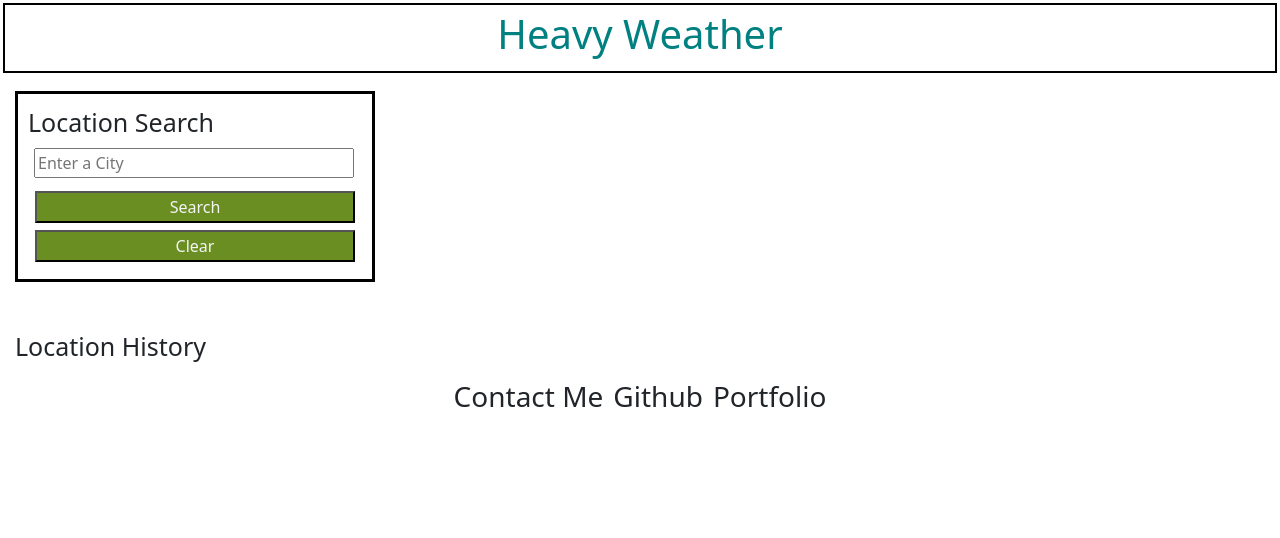
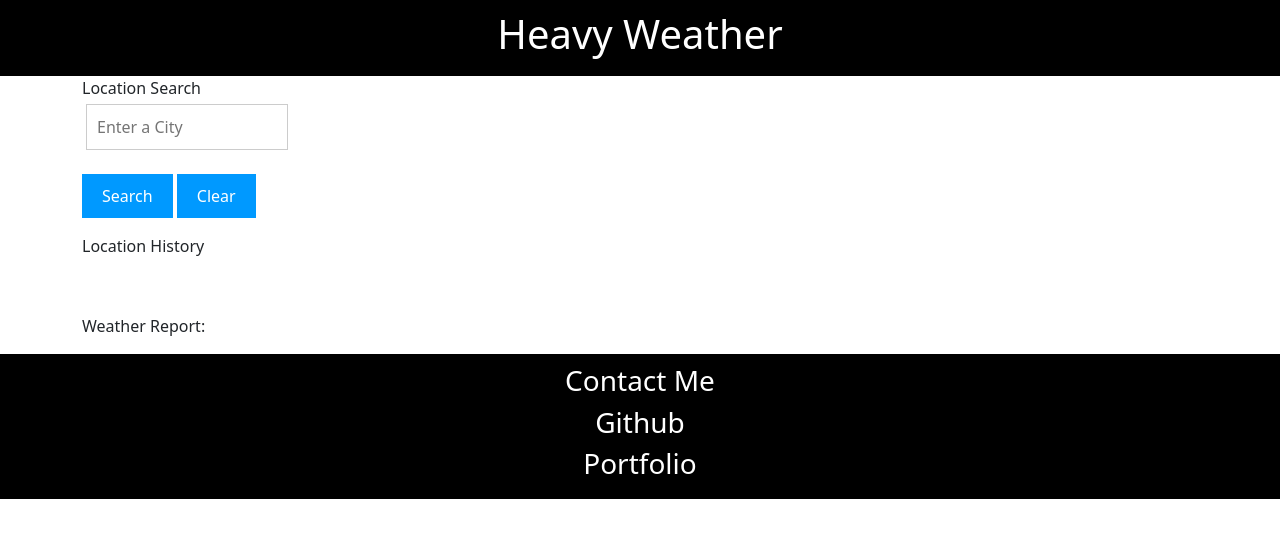
Before and after one commit to Soulreaper077/prod-new, a website: page views/index.html in a window 1280 px wide. Drawn offline with nearby package versions, Linux system fonts and the light colour scheme.

Commit message:
creating the flex boxes and aligning the items into place

```diff
--- a/server.js
+++ b/server.js
@@ -19,6 +19,6 @@ process.env.MONGODB_URI || 'mongodb://127.0.0.1:27017/soul-social',
 // Use this to log mongo queries being executed!
 mongoose.set('debug', true);
 
-app.use(require('./routes'));
+//app.use(require('./routes'));
 
 app.listen(PORT, () => console.log(`🌍 Connected on localhost:${PORT}`));
--- a/views/index.html
+++ b/views/index.html
@@ -6,7 +6,7 @@
     <meta name="viewport" content="width=, initial-scale=1.0">
 
     <!-- Links to the css and the Bootstrap-->
-    <link rel="stylesheet" href="style.css">
+    <link rel="stylesheet" href="sample.css">
     <link rel="stylesheet" href="https://cdn.jsdelivr.net/npm/bootstrap@5.2.3/dist/css/bootstrap.min.css" rel="stylesheet" integrity="sha384-rbsA2VBKQhggwzxH7pPCaAqO46MgnOM80zW1RWuH61DGLwZJEdK2Kadq2F9CUG65" crossorigin="anonymous">
     <title>Weather Report</title>
 </head>
@@ -19,9 +19,8 @@
     </div>
     </nav>
     <!-- End of the header section-->
-
     <!-- left side pane with the search bar and form -->
-
+<div class="container">
     <div class="block">
         <label class="label"> Location Search </label>
         <form type="form" action="#" data-netlify="" class="form p-1" onSubmit="return false;">
@@ -33,7 +32,7 @@
     <!-- Section for search bar and button  -->
     <button id="searchBtn" class="btn-style">Search</button>
     <button id="clearBtn" class="btn-style">Clear</button>
-</div>
+
     <!-- location history section -->
 
     <div class="lbox">
@@ -46,7 +45,7 @@
             <!-- insert location search history here dynamically -->
             </div>
     </div>
-
+</div> <!-- bloock div for location search and history in the same -->
     <!-- end of the left side box -->
 
     <!--####### BREAK #######-->
@@ -55,11 +54,20 @@
 
     <div class="columns">
         <div class="cards">
+            <article class="media">
+                <figure class="media-left"></figure>
+                <div class="content">
+                    <p class="has-text-weight-bold">
+                        <i class="fa-solid fa-cloud-sun"></i>
+                        Weather Report:
+                    </p>
+                </div>
+            </article>
 
         </div>
 
     </div>
-
+</div> <!-- container closing div for the flex wrap -->
     <!-- daily forecast end -->
 
     <!-- Start of the footer section -->
--- /dev/null
+++ b/views/sample.css
@@ -0,0 +1,49 @@
+/* Define font and background color for the body */
+body {
+    font-family: Arial, sans-serif;
+    background-color: #f0f0f0;
+  }
+
+  /* Style the header and center the text */
+  nav .header {
+    background-color: #000000;
+    text-align: center;
+    color: white;
+    padding: 10px;
+  }
+
+  /* Style the search form */
+  .form {
+    display: flex;
+    align-items: center;
+    margin-bottom: 20px;
+  }
+
+  /* Style the search input field */
+  .form .input {
+    width: 80%;
+    padding: 10px;
+    border: 1px solid #ccc;
+  }
+
+  /* Style the search and clear buttons */
+  .btn-style {
+    padding: 10px 20px;
+    background-color: #0099ff;
+    color: white;
+    border: none;
+    cursor: pointer;
+  }
+
+  /* Style the location history section */
+  .location-history {
+    padding: 20px;
+  }
+
+  /* Style the footer */
+  footer {
+    background-color: #000000;
+    color: white;
+    padding: 10px;
+    text-align: center;
+  }
--- a/views/style.css
+++ b/views/style.css
@@ -4,6 +4,11 @@
     justify-content: center ;
     padding: 5px;
     margin: 3px;
+}
+
+.container {
+    display: flex;
+    flex-wrap:wrap
 }
 
 h1 {
@@ -17,7 +22,7 @@ h1 {
 }
 
 .btn-style {
-    background-color: olivedrab;
+    background-color: rgb(35, 117, 142);
     color: whitesmoke;
 }
 
@@ -35,12 +40,16 @@ h1 {
     padding: 10px;
     margin: 15px;
     border: 3px solid black;
-    display: inline-block;
+    display: flex;
+    flex-direction: column;
+
 }
 /* Left box class */
 .lbox {
+    display: flex;
     padding: 10px;
     margin: 5px;
+
 }
 
 /* Location search border box ?? */
@@ -57,3 +66,10 @@ h1 {
     font-size: 25px;
 
 }
+
+.columns {
+    display: inline-flex;
+    float: right;
+    border: 2px solid green;
+
+}
```
